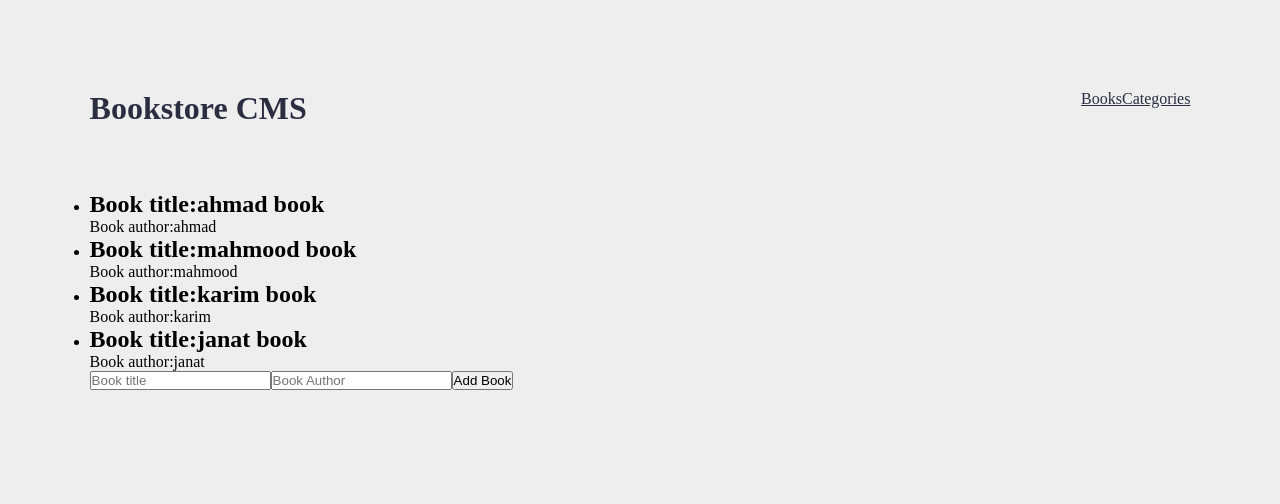
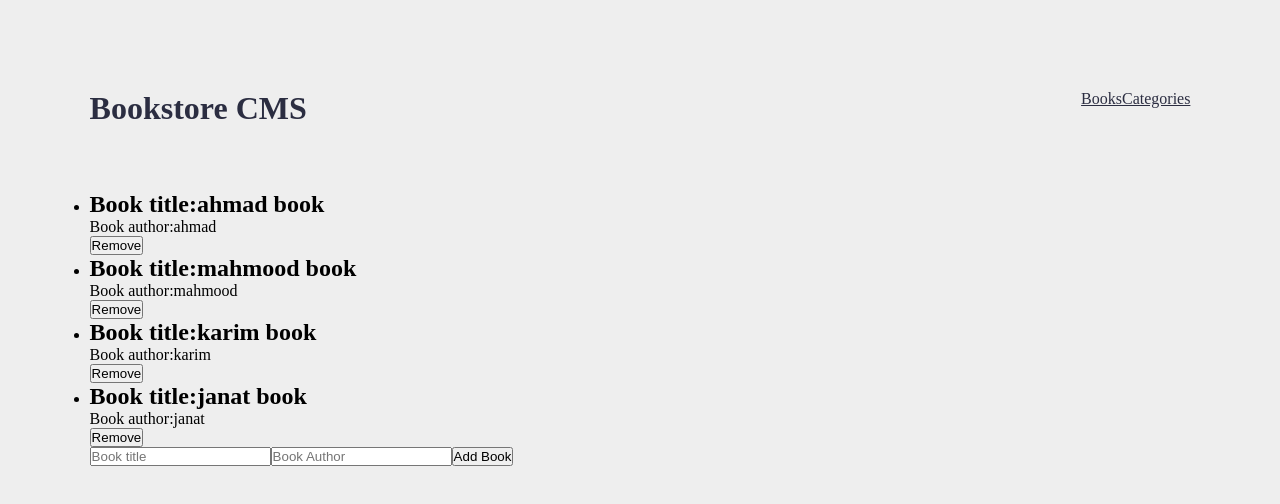
Before and after one commit to ahzamir/Book-Store, a React (Create React App) app: page / in a window 1280 px wide. Shown: the top 504 px of the page. Built offline with nearby package versions, Linux system fonts and the light colour scheme.

Commit message:
add the remove button

```diff
--- a/src/components/Book.js
+++ b/src/components/Book.js
@@ -1,10 +1,13 @@
 import React from 'react';
 import PropTypes from 'prop-types';
 
-const Book = ({ title, author }) => {
+
+const Book = ({ title, author, id }) => {
+
   Book.propTypes = {
     title: PropTypes.string.isRequired,
     author: PropTypes.string.isRequired,
+    id: PropTypes.number.isRequired,
   };
   return (
     <li>
@@ -17,6 +20,11 @@ const Book = ({ title, author }) => {
           Book author:
           {author}
         </p>
+        <button
+          type="button"
+        >
+          Remove
+        </button>
       </div>
     </li>
   );
--- a/src/components/Books.js
+++ b/src/components/Books.js
@@ -13,6 +13,7 @@ const Books = ({ books }) => {
           key={book.id}
           title={book.title}
           author={book.author}
+          id={book.id}
         />
       ))}
     </ul>
```
